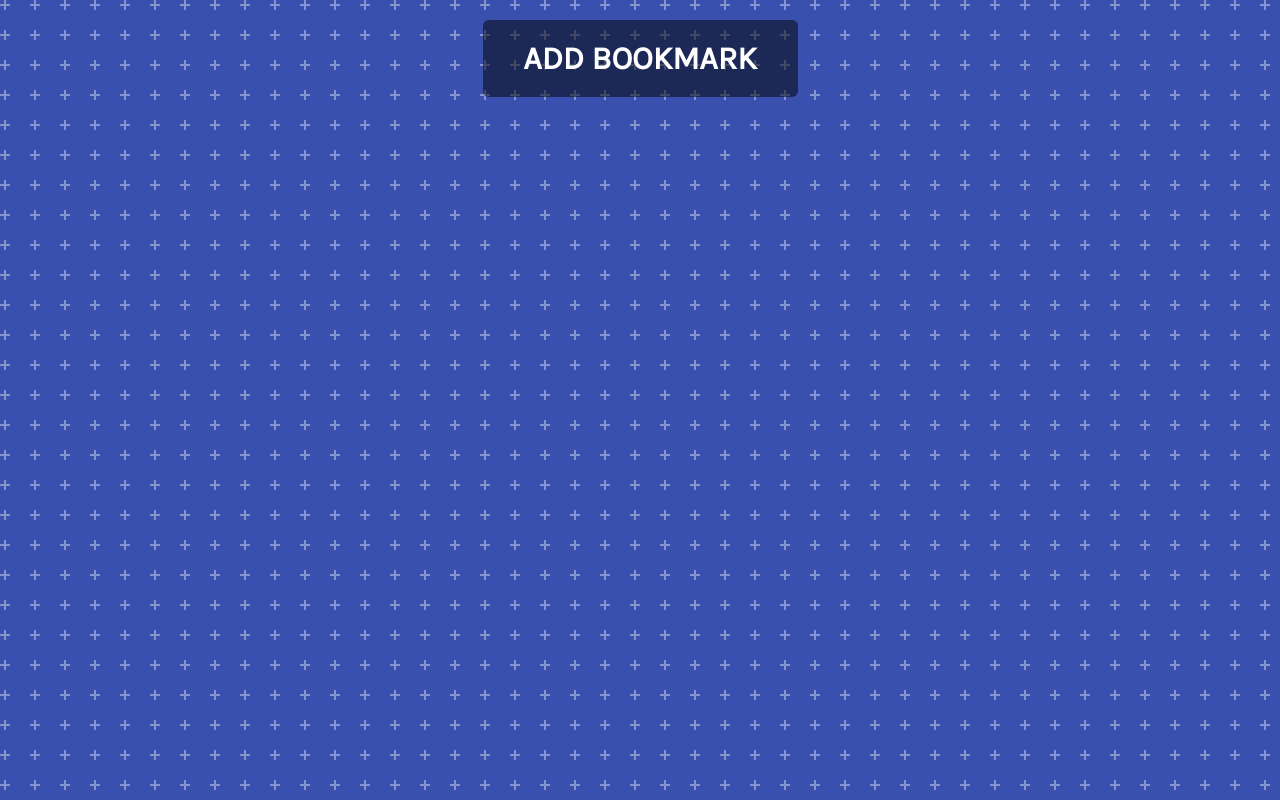
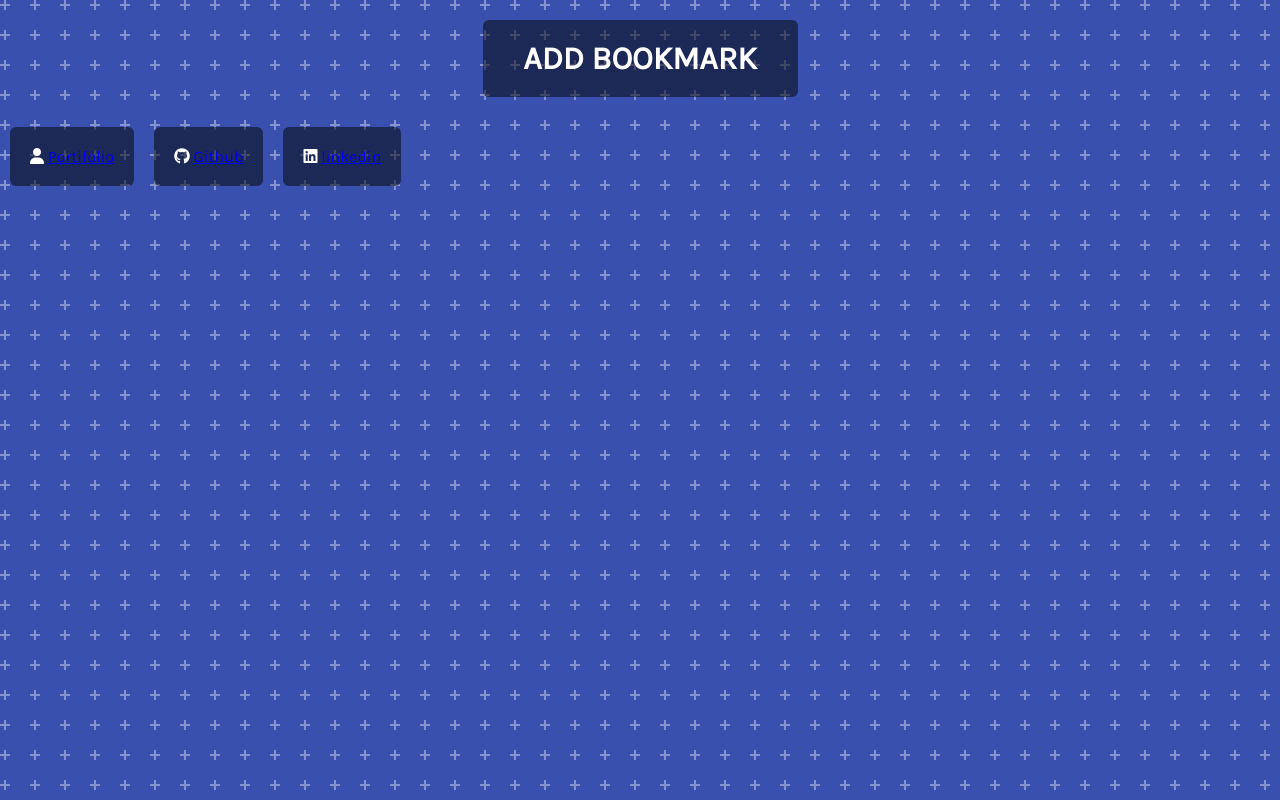
Before and after one commit to eyss1234/bookmark, a plain HTML site: page index.html in a window 1280 px wide. Drawn offline with Linux system fonts and the light colour scheme.

Commit message:
add styling for items wip

```diff
--- a/index.html
+++ b/index.html
@@ -1,17 +1,39 @@
 <!DOCTYPE html>
 <html lang="en">
-<head>
+  <head>
     <meta charset="UTF-8">
     <meta name="viewport" content="width=device-width, initial-scale=1.0">
     <title>Bookmark App</title>
     <link rel="icon" type="image/png" href="favicon.png">
     <link rel="stylesheet" href="https://cdnjs.cloudflare.com/ajax/libs/font-awesome/5.10.2/css/all.min.css"/>
     <link rel="stylesheet" href="style.css">
-</head>
-<body>
+  </head>
+  <body>
     <!-- Open Modal -->
     <h1 id="show-modal">Add Bookmark</h1>
+    <!-- Bookmarks -->
+    <div class="container" id="bookmarks-container">
+      <div class="item">
+        <div class="name">
+          <i class="fa-solid fa-user"></i>
+          <a href="https://troopl.com/eyssantos">Portifolio</a>
+        </div>
+      </div>
+      <div class="item">
+        <div class="name">
+          <i class="fa-brands fa-github"></i>
+          <a href="https://github.com/eyss1234">Github</a>
+        </div>
+      </div>
+      <div class="item">
+        <div class="name">
+          <i class="fa-brands fa-linkedin"></i>
+          <a href="https://www.linkedin.com/in/emily-sato-p/">linkedin</a>
+        </div>
+      </div>
+    </div>
     <!-- Script -->
     <script src="script.js"></script>
-</body>
+    <script src="https://kit.fontawesome.com/e9fbcb88cd.js" crossorigin="anonymous"></script>
+  </body>
 </html>
--- a/style.css
+++ b/style.css
@@ -32,3 +32,26 @@ h1 {
 h1:hover {
   background: rgba(0, 0, 0, 0.8);
 }
+
+/* Bookmarks */
+.container {
+  display: flex;
+  flex-direction: row;
+  flex-wrap: wrap;
+}
+
+.item {
+  background: rgba(0, 0, 0, 0.5);
+  color: white;
+  border-radius: var(--border-radius);
+  padding: 20px;
+  margin: 10px;
+}
+
+.item:hover{
+  background-color: rgba(0, 0, 0, 0.6);
+}
+
+i {
+  color: white;
+}
```
Also changed, not shown: img/bookmark.png (added).
